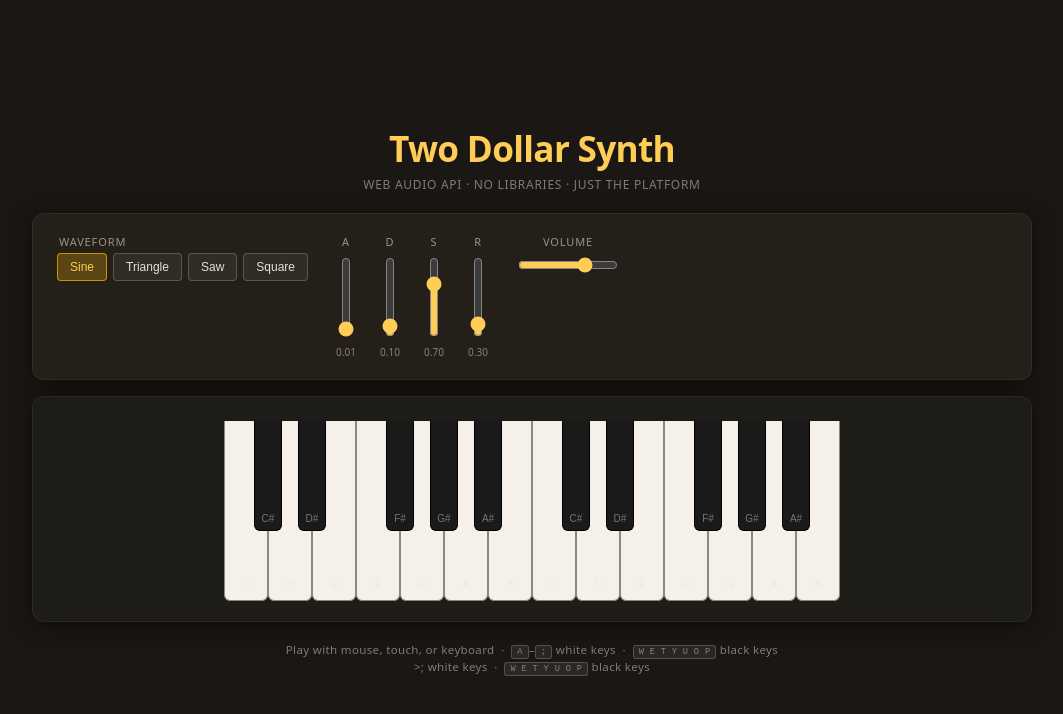
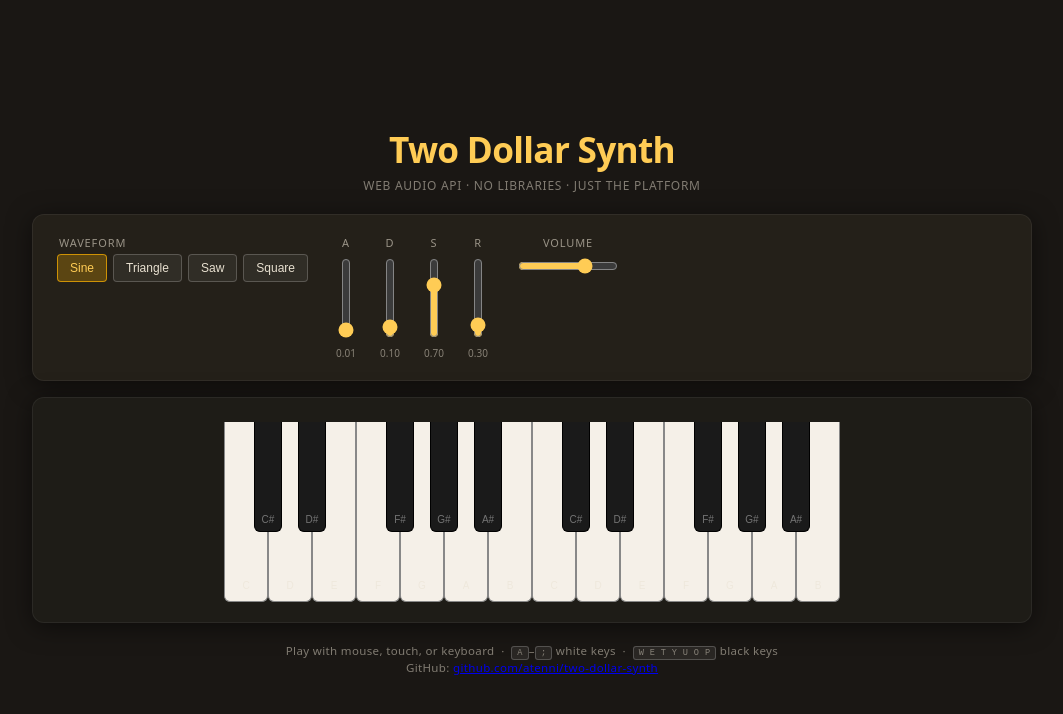
Before and after one commit to atenni/two-dollar-synth, a website with bundled scripts: page index.html in a window 1280 px wide. Shown: the whole page, without its empty margins (108-1171 px from the left). Built offline with nearby package versions, Linux system fonts and the light colour scheme.

Commit message:
docs: add GH link

```diff
--- a/index.html
+++ b/index.html
@@ -28,10 +28,10 @@
     <footer class="hint">
       <p>Play with mouse, touch, or keyboard &nbsp;·&nbsp; <kbd>A</kbd>–<kbd>;</kbd>
         white keys &nbsp;·&nbsp; <kbd>W E T Y U O P</kbd> black keys</p>
-            >;</kbd
-          >
-          white keys &nbsp;·&nbsp; <kbd>W E T Y U O P</kbd> black keys</span
-        >
+      <p>
+        GitHub:
+        <a href="https://github.com/atenni/two-dollar-synth">github.com/atenni/two-dollar-synth</a>
+      </p>
     </footer>
   </main>
 
```
